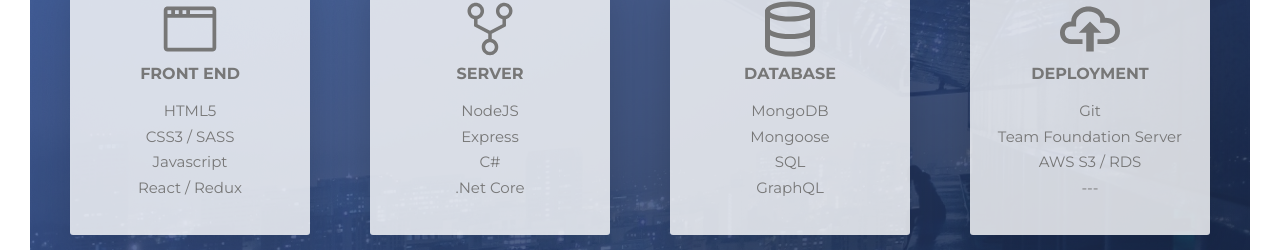
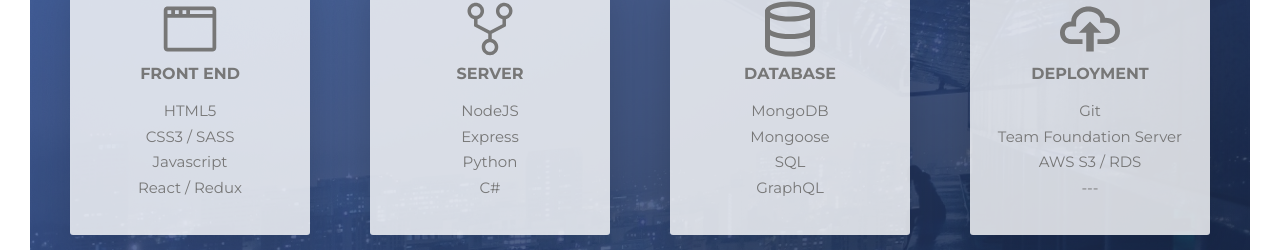
Before and after one commit to jacobbathan/jacobbio, a React (Create React App) app: page / in a window 1280 px wide. Shown: the part 1518-1768 px from the top of the page. Built offline with nearby package versions, Linux system fonts and the light colour scheme.

Commit message:
added python

```diff
--- a/src/components/dashboard/Technologies.jsx
+++ b/src/components/dashboard/Technologies.jsx
@@ -36,8 +36,8 @@
                   <ul>
                     <li>NodeJS</li>
                     <li>Express</li>
+                    <li>Python</li>
                     <li>C#</li>
-                    <li>.Net Core</li>
                   </ul>
                 </div>
               </div>
```
